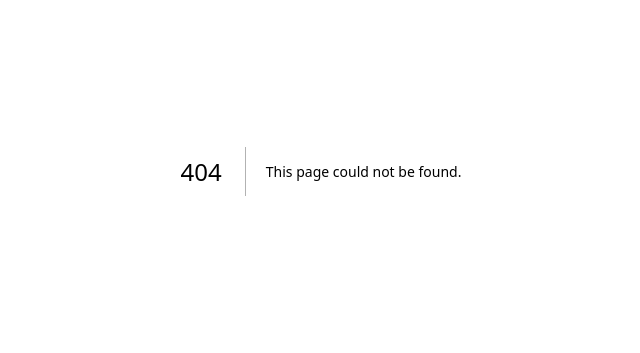
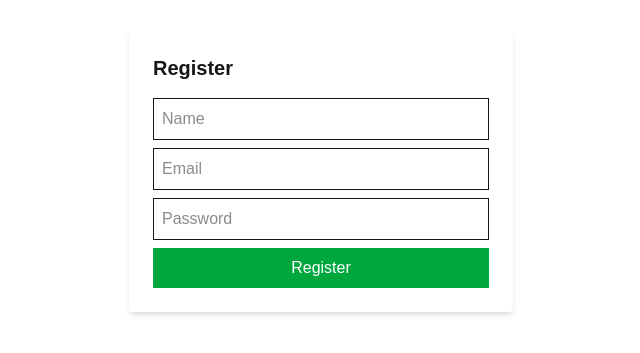
Before and after one commit to nazrul23-human/LegalEase-Client, a Next.js app: page /register in a window 1280 px wide. Before the commit this address had no page. Shown: the part 229-582 px from the top of the page, without its empty margins (319-959 px from the left). Built offline with nearby package versions, Linux system fonts and the light colour scheme.

Commit message:
Login and Register page connect to beckend

```diff
--- /dev/null
+++ b/app/login/page.jsx
@@ -0,0 +1,62 @@
+"use client";
+
+import { useState } from "react";
+import { useAuth } from "../../context/AuthContext";
+import { useRouter } from "next/navigation";
+
+export default function LoginPage() {
+    const { login } = useAuth();
+    const router = useRouter();
+
+    const [email, setEmail] = useState("");
+    const [password, setPassword] = useState("");
+    const [error, setError] = useState("");
+
+    const handleLogin = async (e) => {
+        e.preventDefault();
+
+        try {
+            await login(email, password);
+            router.push("/");
+        } catch (err) {
+            setError(err.response?.data?.message || "Login failed");
+        }
+    };
+
+    return (
+        <div className="flex items-center justify-center h-screen">
+            <div className="p-6 shadow-md w-96 bg-white rounded">
+
+                <h1 className="text-xl font-bold mb-4">Login LegalEase</h1>
+
+                {error && (
+                    <p className="text-red-500 mb-2">{error}</p>
+                )}
+
+                <input
+                    type="email"
+                    placeholder="Email"
+                    className="border p-2 w-full mb-2"
+                    value={email}
+                    onChange={(e) => setEmail(e.target.value)}
+                />
+
+                <input
+                    type="password"
+                    placeholder="Password"
+                    className="border p-2 w-full mb-2"
+                    value={password}
+                    onChange={(e) => setPassword(e.target.value)}
+                />
+
+                <button
+                    onClick={handleLogin}
+                    className="bg-blue-600 text-white w-full p-2"
+                >
+                    Login
+                </button>
+
+            </div>
+        </div>
+    );
+}
--- /dev/null
+++ b/app/register/page.jsx
@@ -0,0 +1,66 @@
+"use client";
+
+import { useState } from "react";
+import { useAuth } from "../../context/AuthContext";
+import { useRouter } from "next/navigation";
+
+export default function RegisterPage() {
+    const { register } = useAuth();
+    const router = useRouter();
+
+    const [name, setName] = useState("");
+    const [email, setEmail] = useState("");
+    const [password, setPassword] = useState("");
+
+    const handleRegister = async (e) => {
+        e.preventDefault();
+
+        try {
+            await register({ name, email, password });
+            router.push("/login");
+        } catch (err) {
+            alert(err.response?.data?.message || "Register failed");
+        }
+    };
+
+    return (
+        <div className="flex items-center justify-center h-screen">
+            <div className="p-6 shadow-md w-96 bg-white rounded">
+
+                <h1 className="text-xl font-bold mb-4">Register</h1>
+
+                <input
+                    type="text"
+                    placeholder="Name"
+                    className="border p-2 w-full mb-2"
+                    value={name}
+                    onChange={(e) => setName(e.target.value)}
+                />
+
+                <input
+                    type="email"
+                    placeholder="Email"
+                    className="border p-2 w-full mb-2"
+                    value={email}
+                    onChange={(e) => setEmail(e.target.value)}
+                />
+
+                <input
+                    type="password"
+                    placeholder="Password"
+                    className="border p-2 w-full mb-2"
+                    value={password}
+                    onChange={(e) => setPassword(e.target.value)}
+                />
+
+                <button
+                    onClick={handleRegister}
+                    className="bg-green-600 text-white w-full p-2"
+                >
+                    Register
+                </button>
+
+            </div>
+        </div>
+    );
+}
```
